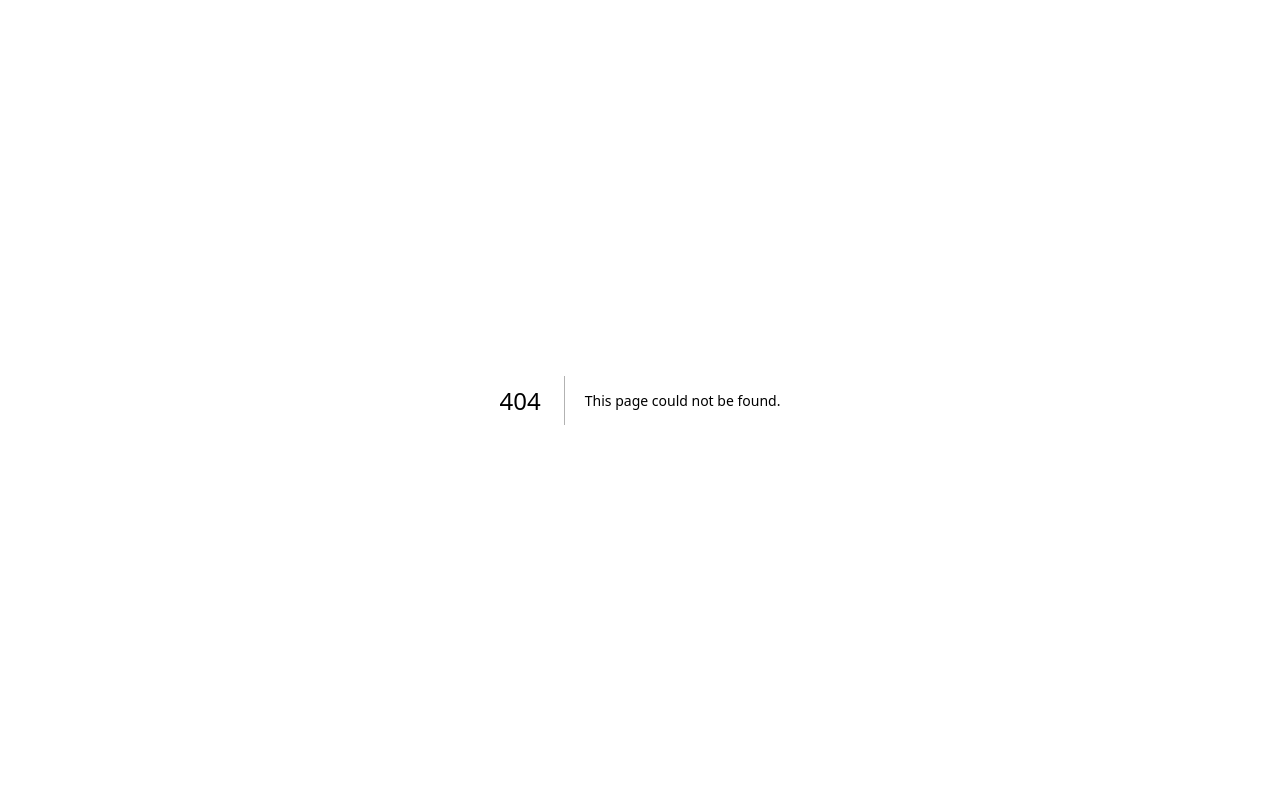
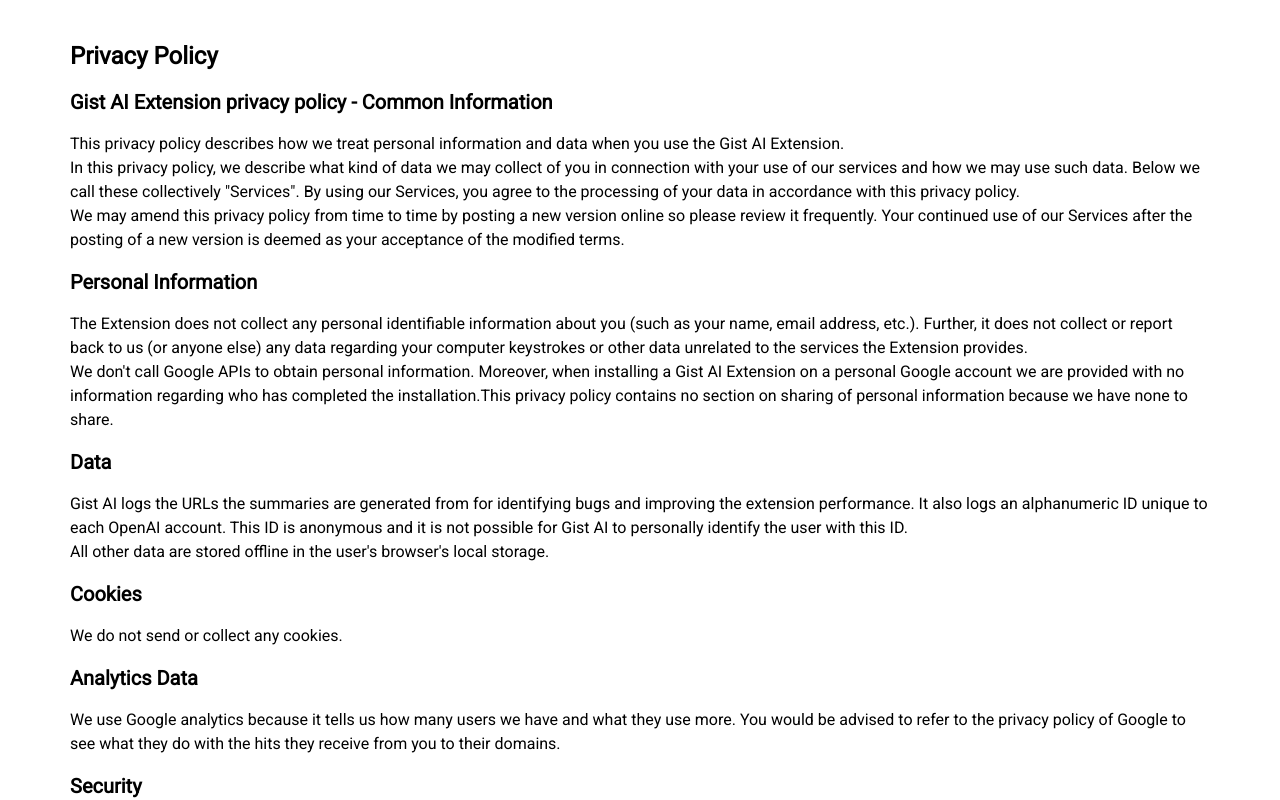
Before and after one commit to SayoniDuttaRoy/gistaiwebsite, a Next.js app: page /privacy_policy in a window 1280 px wide. Before the commit this address had no page. Shown: the top 800 px of the page. Built offline with nearby package versions, Linux system fonts and the light colour scheme.

Commit message:
Add privacy policy page

```diff
--- /dev/null
+++ b/pages/privacy_policy.tsx
@@ -0,0 +1,46 @@
+import Head from "next/head";
+
+export default function PrivacyPolicy() {
+    return (
+        <>
+          <Head>
+            <title>Privacy Policy - Gist AI</title>
+            <meta name="title" content="Privacy Policy for Gist AI" />
+            <meta name="description" content="Privacy Policy for Gist AI - One extension to summarize everything. Website. YouTube video. Online PDF. Offline PDF." />
+            <meta name="viewport" content="width=device-width, initial-scale=1"></meta>
+            <link rel="icon" href='/favicon.png' />
+          </Head>
+
+          <main className="font-bodyFont overflow-x-hidden overflow-y-scroll px-5">
+            <section id="home" className="max-w-contentContainer mx-auto flex flex-col gap-4 mt-10">
+                <h1 className="text-2xl font-semibold">Privacy Policy</h1>
+                <p className="text-xl font-semibold">Gist AI Extension privacy policy - Common Information</p>
+                <p>
+                    This privacy policy describes how we treat personal information and data when you use the Gist AI Extension.
+                    <br/>In this privacy policy, we describe what kind of data we may collect of you in connection with your use of our services and how we may use such data. Below we call these collectively "Services". By using our Services, you agree to the processing of your data in accordance with this privacy policy.
+                    <br/>We may amend this privacy policy from time to time by posting a new version online so please review it frequently. Your continued use of our Services after the posting of a new version is deemed as your acceptance of the modified terms.
+                </p>
+                <p className="text-xl font-semibold">Personal Information</p>
+                <p>
+                    The Extension does not collect any personal identifiable information about you (such as your name, email address, etc.). Further, it does not collect or report back to us (or anyone else) any data regarding your computer keystrokes or other data unrelated to the services the Extension provides.
+                    <br/>We don't call Google APIs to obtain personal information. Moreover, when installing a Gist AI Extension on a personal Google account we are provided with no information regarding who has completed the installation.
+                    <b/>This privacy policy contains no section on sharing of personal information because we have none to share.
+                </p>
+                <p className="text-xl font-semibold">Data</p>
+                <p>
+                    Gist AI logs the URLs the summaries are generated from for identifying bugs and improving the extension performance. It also logs an alphanumeric ID unique to each OpenAI account. This ID is anonymous and it is not possible for Gist AI to personally identify the user with this ID.
+                    <br/>All other data are stored offline in the user's browser's local storage.
+                </p>
+                <p className="text-xl font-semibold">Cookies</p>
+                <p>We do not send or collect any cookies.</p>
+                <p className="text-xl font-semibold">Analytics Data</p>
+                <p>We use Google analytics because it tells us how many users we have and what they use more. You would be advised to refer to the privacy policy of Google to see what they do with the hits they receive from you to their domains.</p>
+                <p className="text-xl font-semibold">Security</p>
+                <p>We take appropriate security measures to protect against unauthorized access to or unauthorized alteration, disclosure or destruction of data. These include internal reviews of our data collection, storage and processing practices and security measures, including appropriate encryption and physical security measures to guard against unauthorized access to systems where we store data.</p>
+                <p className="text-xl font-semibold">Contact</p>
+                <p>For any additional information please contact us at belanik.official@gmail.com.</p>
+            </section>
+          </main>
+        </>
+      );
+}
```
